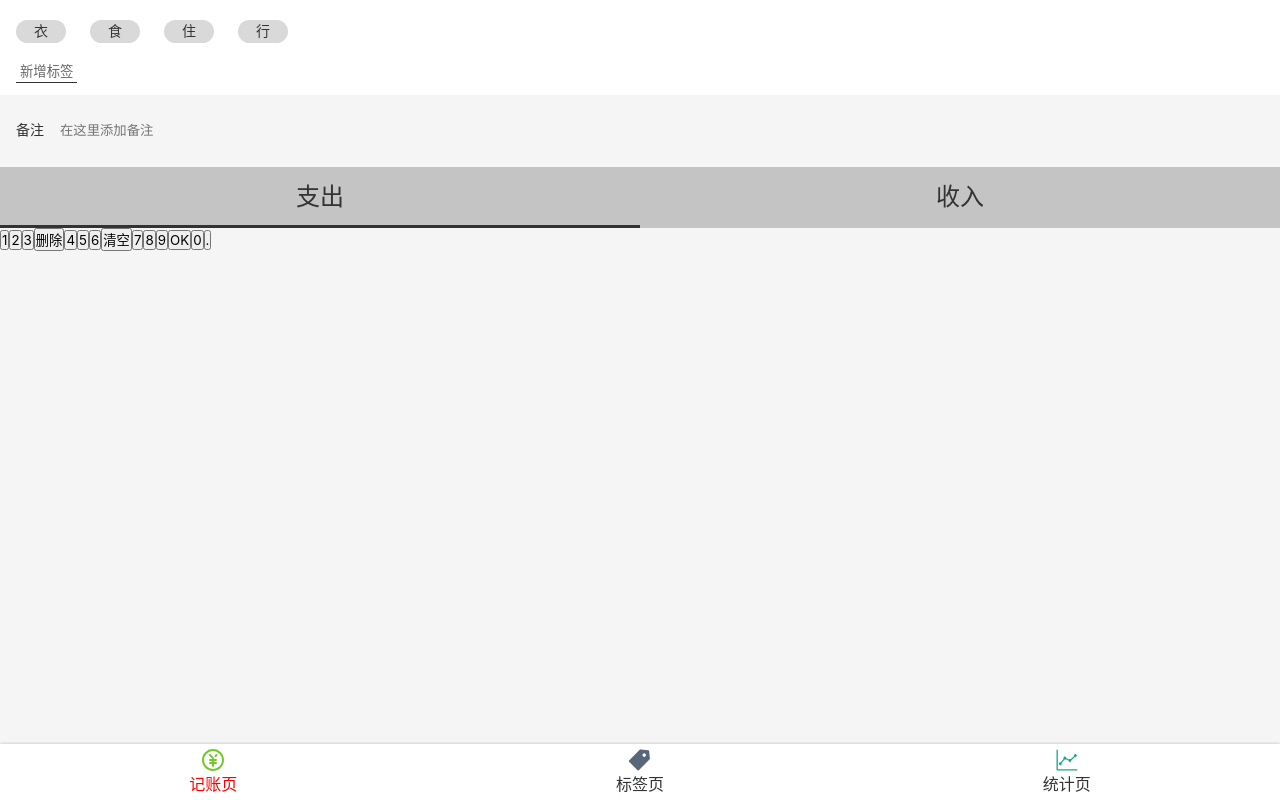
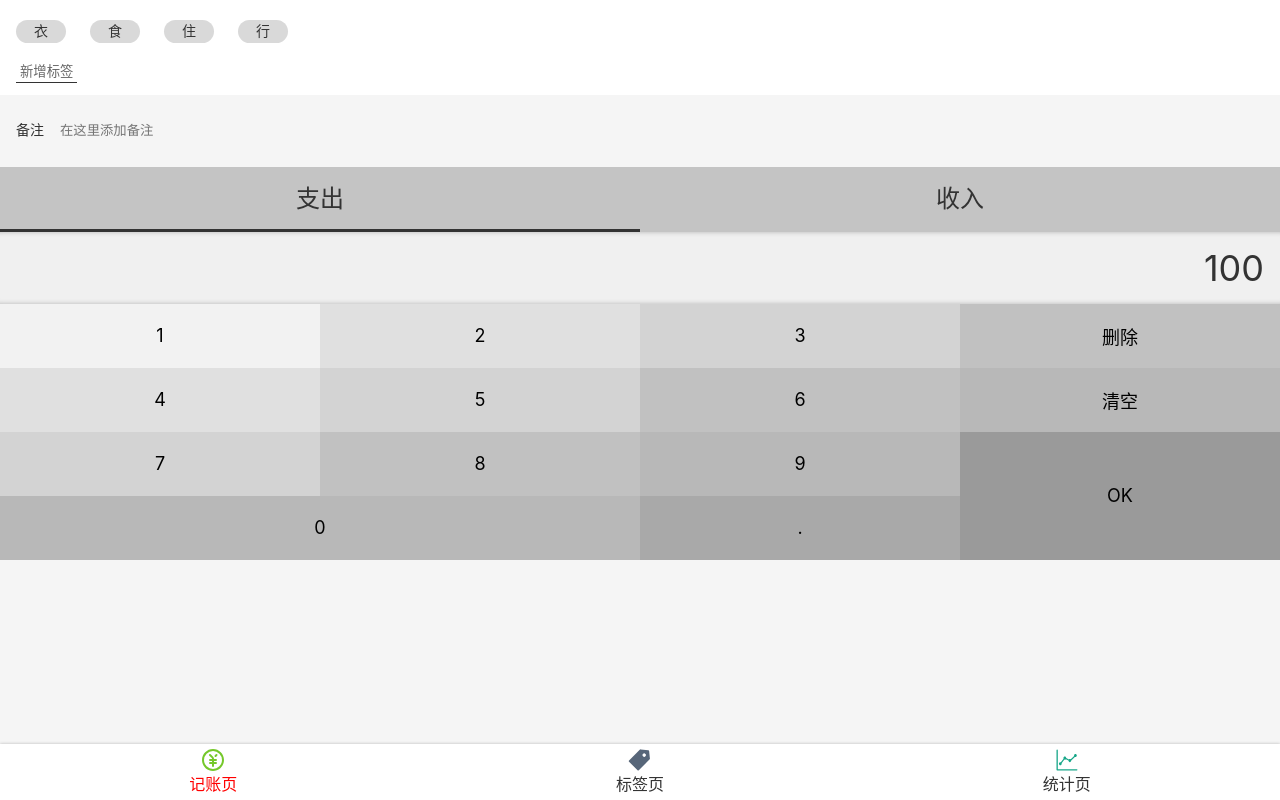
Before and after one commit to Lisbeth1128/account-2, a React app: page / in a window 1280 px wide. Built offline with nearby package versions, Linux system fonts and the light colour scheme.

Commit message:
Money.tsx 之 数字面板 UI 完成

```diff
--- a/src/index.scss
+++ b/src/index.scss
@@ -47,3 +47,9 @@
     height: 1em;
     display: inline-block;
 }
+
+.clearfix {
+    content: '';
+    display: block;
+    clear: both;
+}
--- a/src/views/Money.tsx
+++ b/src/views/Money.tsx
@@ -55,7 +55,7 @@
     > li {
       width: 50%;
       text-align: center;
-      padding: 16px 0;
+      padding: 18px 0;
       position: relative;
       &.selected::after {
         content: '';
@@ -71,7 +71,63 @@
   }
 `
 
-const NumberPadSection = styled.section``
+const NumberPadSection = styled.section`
+  display: flex;
+  flex-direction: column;
+  > .output {
+    background-color: #F0F0F0;
+    font-size: 36px;
+    line-height: 72px;
+    text-align: right;
+    padding: 0 16px;
+    box-shadow: inset 0 -5px 5px -5px rgba(0, 0, 0, 0.25),
+                inset 0 5px 5px -5px rgba(0, 0, 0, 0.25)
+  }
+  > .pad {
+    > button {
+      font-size: 18px;
+      float: left;
+      width: 25%;
+      height: 64px;
+      border: none;
+    &.ok {
+      height: 128px;
+      float: right;
+    }
+    &.zero {
+      width: 50%;
+    }
+    &:nth-child(1) {
+      background-color: #F2F2F2;
+    }
+    &:nth-child(2),
+    &:nth-child(5) {
+      background-color: #E0E0E0;
+    }
+    &:nth-child(3),
+    &:nth-child(6),
+    &:nth-child(9) {
+      background-color: #D3D3D3;
+    }
+    &:nth-child(4),
+    &:nth-child(7),
+    &:nth-child(10) {
+      background-color: #C1C1C1;
+    }
+    &:nth-child(8),
+    &:nth-child(11),
+    &:nth-child(13) {
+      background-color: #B8B8B8;
+    }
+    &:nth-child(12) {
+      background-color: #9A9A9A;
+    }
+    &:nth-child(14) {
+      background-color: #A9A9A9;
+    }
+  }
+}
+`
 function Money() {
   return (
     <>
@@ -88,7 +144,7 @@
         <NotesSection>
           <label>
             <span>备注</span>
-              <input type="text" placeholder='在这里添加备注'/>
+            <input type="text" placeholder='在这里添加备注' />
           </label>
         </NotesSection>
         <CategorySection>
@@ -98,6 +154,8 @@
           </ul>
         </CategorySection>
         <NumberPadSection>
+          <div className="output">100</div>
+          <div className="pad clearfix">
             <button>1</button>
             <button>2</button>
             <button>3</button>
@@ -109,9 +167,10 @@
             <button>7</button>
             <button>8</button>
             <button>9</button>
-            <button>OK</button>
-            <button>0</button>
-            <button>.</button>
+            <button className="ok">OK</button>
+            <button className="zero">0</button>
+            <button className="dot">.</button>
+          </div>
         </NumberPadSection>
       </Layout>
     </>
```
Lines whose indentation alone changed are shown as unchanged.
